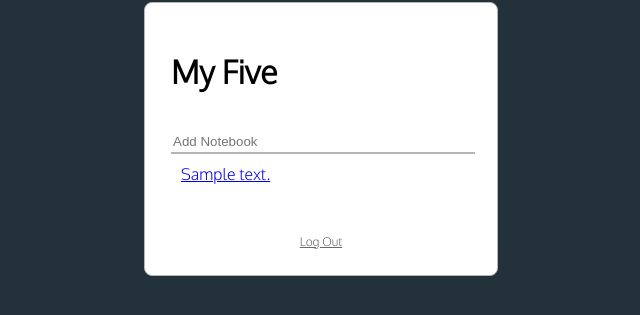
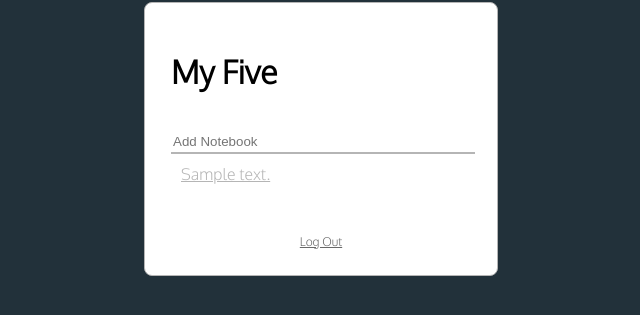
Before and after one commit to bren96/minima--list, a Flask app: page /notebooks in a window 1280 px wide. Shown: the part 261-576 px from the top of the page, without its empty margins (319-959 px from the left). Run offline with Flask 2, Linux system fonts and the light colour scheme; a user stored in the database is signed in; tables that the repository leaves empty hold one stand-in row (values such as "Sample post"); some libraries are stand-ins or nearby versions.

Commit message:
style the notebook links

```diff
--- a/application/static/css/main.css
+++ b/application/static/css/main.css
@@ -94,6 +94,14 @@
   color: hsla(0, 0%, 41%, 1);
 }
 
+.notebook_link{
+  color: hsla(0, 0%, 71%, 1);
+}
+
+.notebook_link:hover{
+  color: hsla(0, 0%, 41%, 1);
+}
+
 td {
   padding: 8px;
   text-align: left;
--- a/application/templates/notebooks.html
+++ b/application/templates/notebooks.html
@@ -14,7 +14,7 @@
         {% for notebook in notebooks %}
         <tr>
           <td>
-            <a href="/dashboard/{{notebook.id}}">
+            <a class="notebook_link" href="/dashboard/{{notebook.id}}">
               {{ notebook.notebook }}
             </a>
           </td>
```
